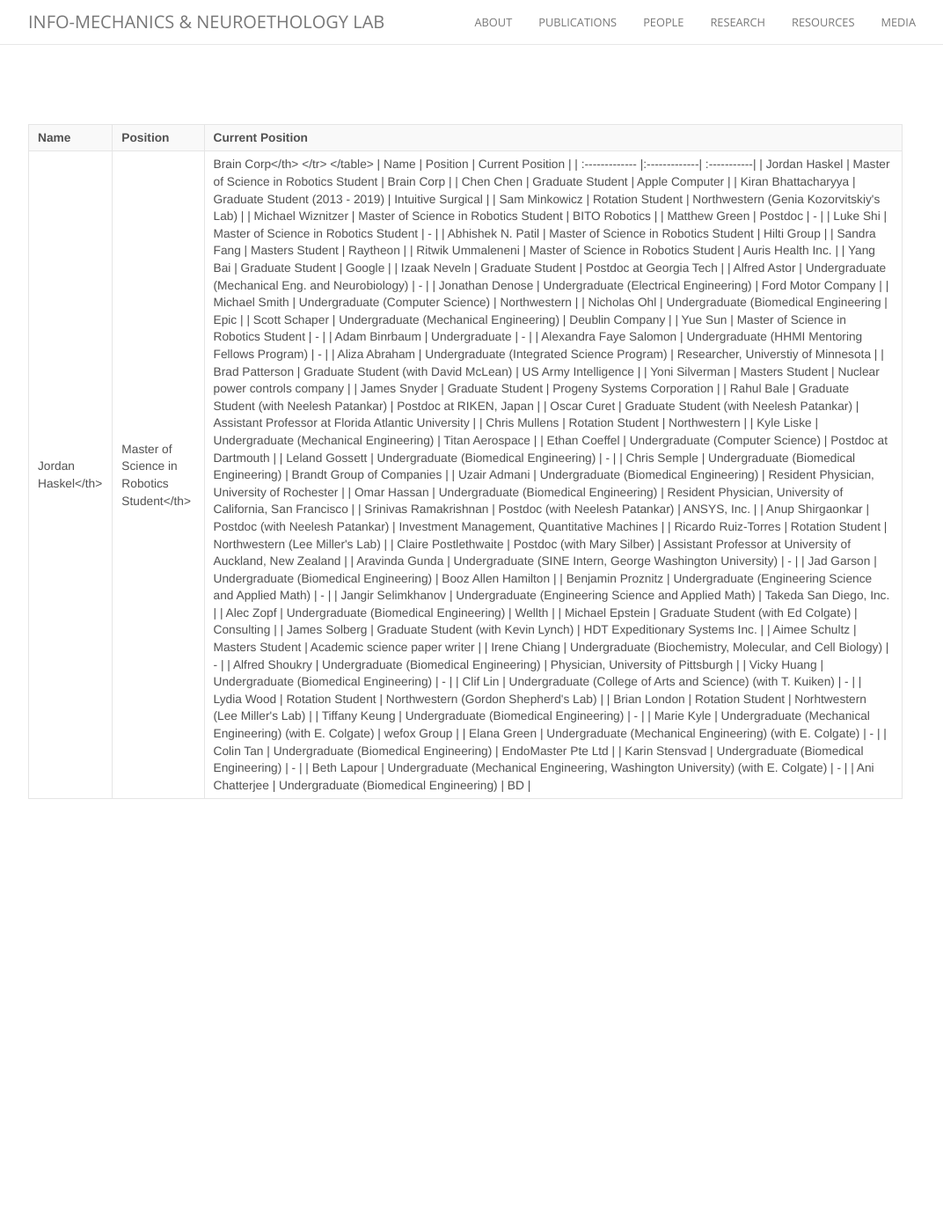
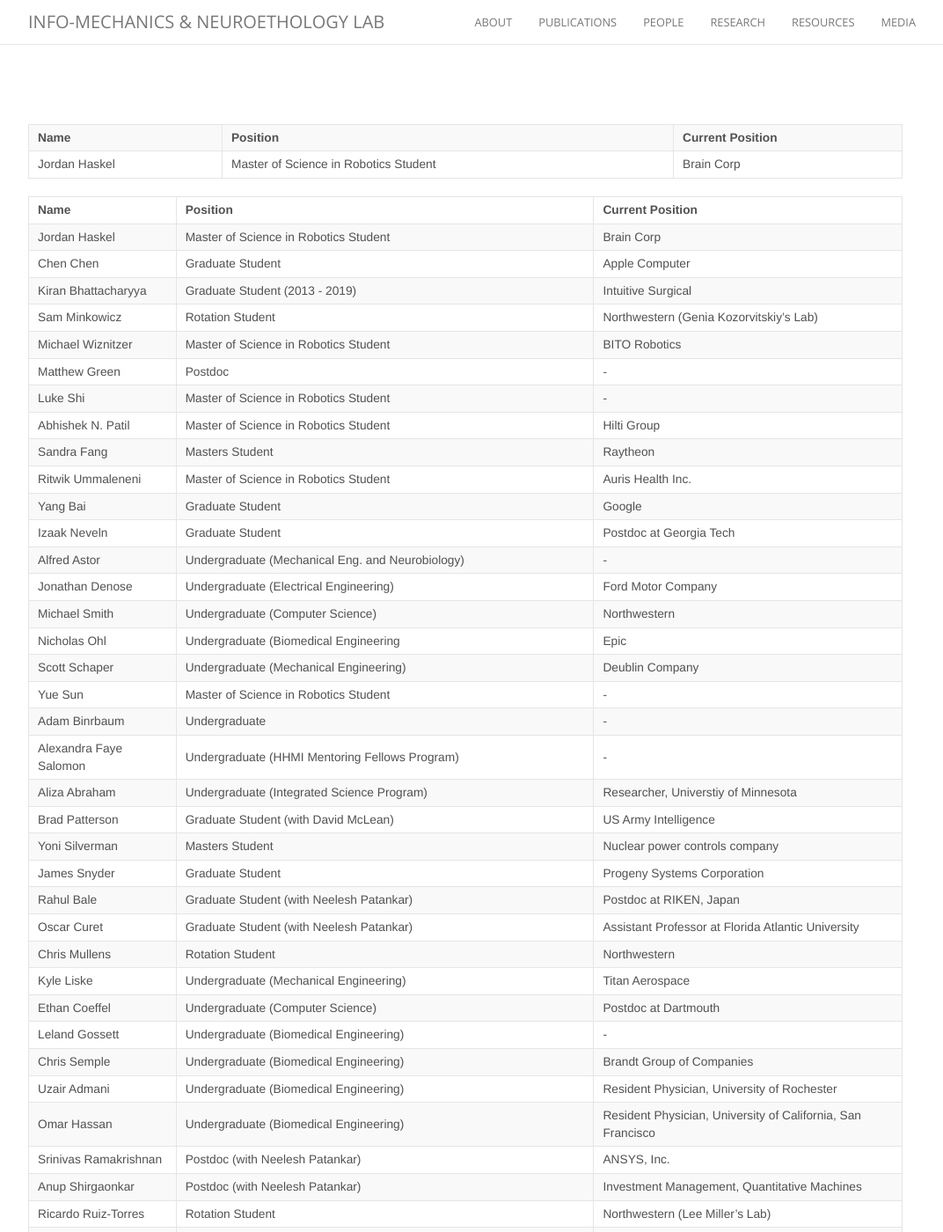
Before and after one commit to maciverlab/maciverlab.github.io, a Jekyll site: the page built from people.md, in a window 1280 px wide and 1400 px high. Shown: the whole window at 88% size, without its empty margins (111-1183 px from the left). Built offline with Jekyll 4.4.1, drawn with Linux system fonts in a browser that asks for light colours; nearby versions of some CDN libraries; comment, search, counter and statistics services are not loaded; some of the changed lines change nothing that is shown; some of the changed text lies outside the part shown.

Commit message:
Update people.md

```diff
--- a/people.md
+++ b/people.md
@@ -12,11 +12,13 @@
     <th>Current Position</th>
   </tr>
    <tr>
-    <td>Jordan Haskel</th>
-    <td>Master of Science in Robotics Student</th>
-    <td>Brain Corp</th>
+    <td>Jordan Haskel</td>
+    <td>Master of Science in Robotics Student</td>
+    <td>Brain Corp</td>
   </tr>
  </table>
+
+
 | Name | Position | Current Position |
 | :------------- |:-------------| :-----------|
 | Jordan Haskel | Master of Science in Robotics Student | Brain Corp |
```
